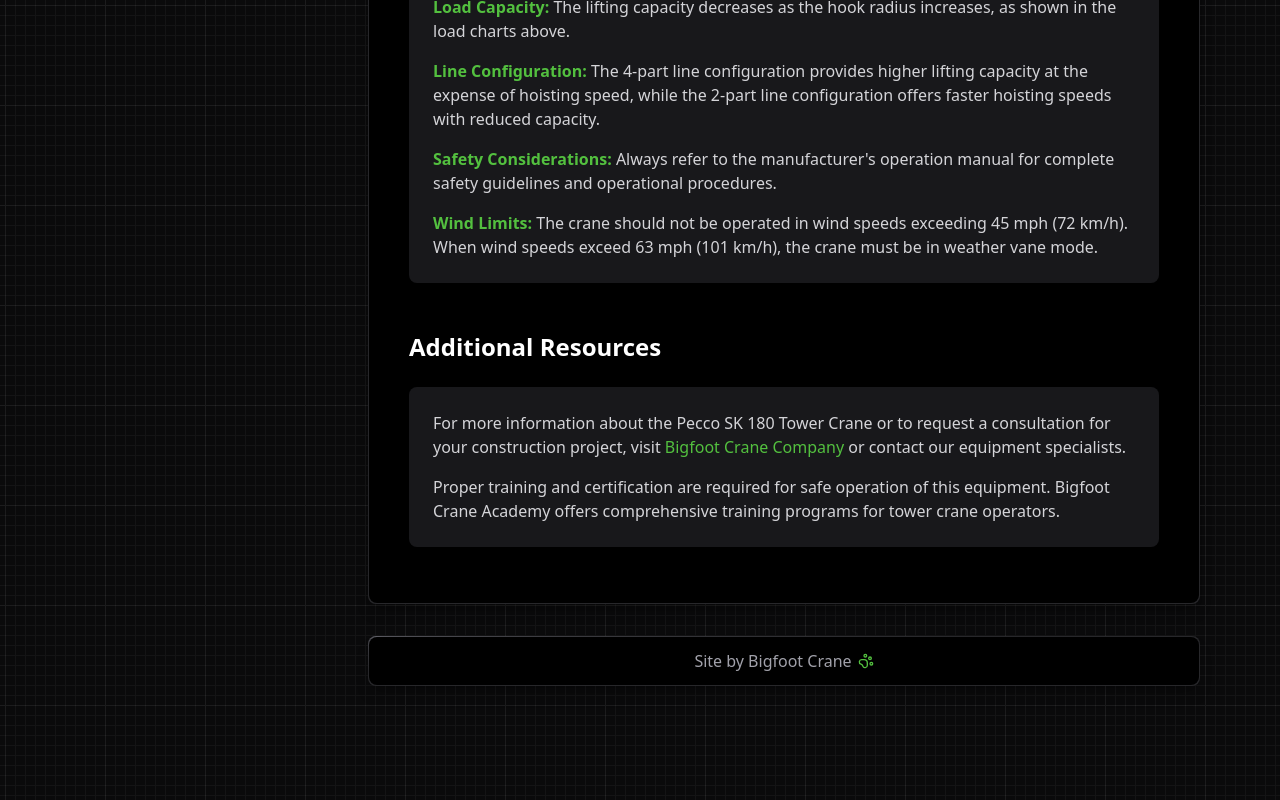
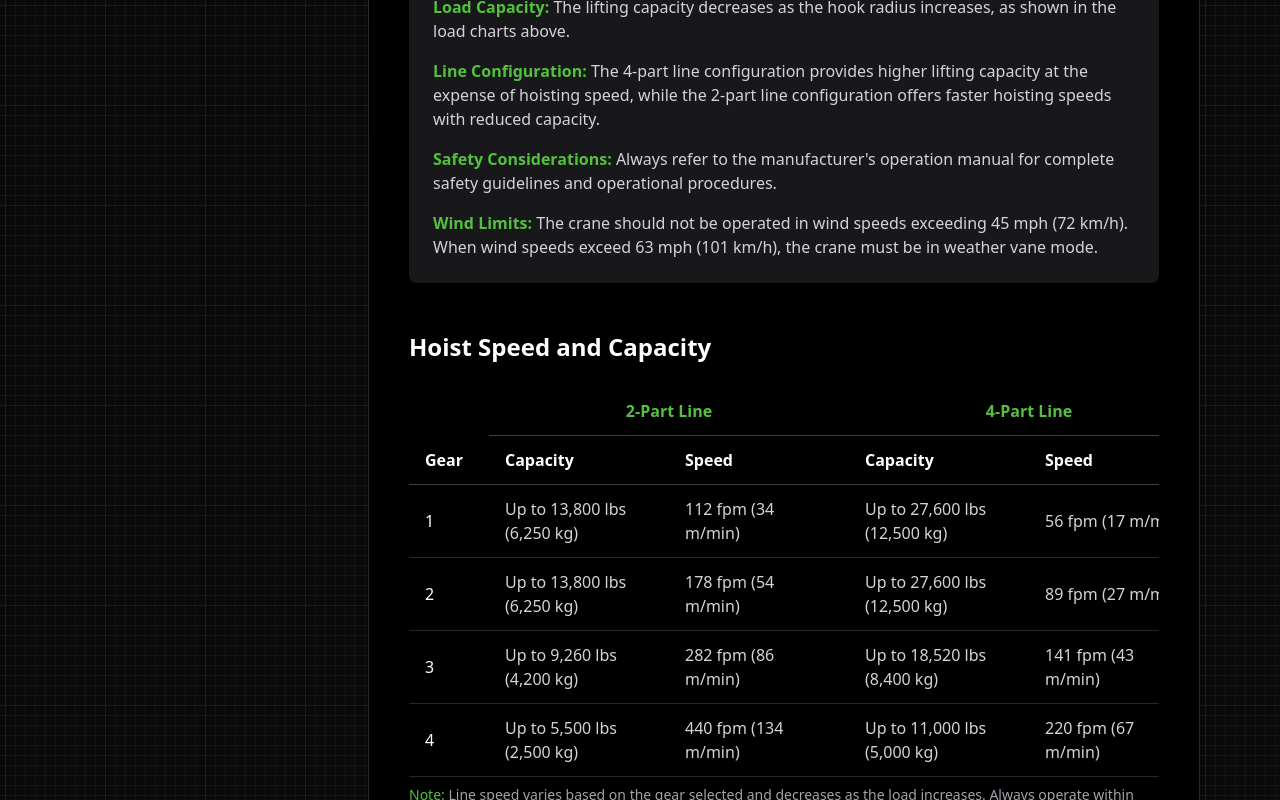
Before and after one commit to ArsCodeAmatoria/lilfoot, a Next.js app: page /pecco-sk-180 in a window 1280 px wide. Shown: the part 2000-2800 px from the top of the page. Built offline with nearby package versions, Linux system fonts and the light colour scheme.

Commit message:
Add Hoist Speed and Capacity Table to Pecco SK 180 page

```diff
--- a/app/pecco-sk-180/page.tsx
+++ b/app/pecco-sk-180/page.tsx
@@ -138,7 +138,6 @@ export default function PeccoSK180Page() {
                   <td className="py-3 px-4 text-center text-gray-300">13,800 lbs</td>
                   <td className="py-3 px-4 text-center text-gray-300">13,800 lbs</td>
                   <td className="py-3 px-4 text-center text-gray-300">13,800 lbs</td>
-                  <td className="py-3 px-4 text-center text-gray-300"></td>
                   <td className="py-3 px-4 text-center text-gray-300"></td>
                   <td className="py-3 px-4 text-center text-gray-300"></td>
                   <td className="py-3 px-4 text-center text-gray-300"></td>
@@ -293,7 +292,6 @@ export default function PeccoSK180Page() {
                   <td className="py-3 px-4 text-center text-gray-300"></td>
                   <td className="py-3 px-4 text-center text-gray-300"></td>
                   <td className="py-3 px-4 text-center text-gray-300"></td>
-                  <td className="py-3 px-4 text-center text-gray-300"></td>
                 </tr>
               </tbody>
             </table>
@@ -357,6 +355,61 @@ export default function PeccoSK180Page() {
           </div>
         </section>
 
+        {/* Hoist Speed and Capacity Table */}
+        <section>
+          <h2 className="text-2xl font-bold text-white mb-6">Hoist Speed and Capacity</h2>
+          <div className="overflow-x-auto">
+            <table className="w-full border-collapse bg-black">
+              <thead>
+                <tr className="border-b border-gray-700">
+                  <th rowSpan={2} className="py-3 px-4 text-left text-white sticky left-0 bg-black z-10 min-w-[80px] align-bottom">Gear</th>
+                  <th colSpan={2} className="py-3 px-4 text-center text-highlight font-bold border-b border-gray-700">2-Part Line</th>
+                  <th colSpan={2} className="py-3 px-4 text-center text-highlight font-bold border-b border-gray-700">4-Part Line</th>
+                </tr>
+                <tr className="border-b border-gray-700">
+                  <th className="py-3 px-4 text-left text-white min-w-[180px]">Capacity</th>
+                  <th className="py-3 px-4 text-left text-white min-w-[180px]">Speed</th>
+                  <th className="py-3 px-4 text-left text-white min-w-[180px]">Capacity</th>
+                  <th className="py-3 px-4 text-left text-white min-w-[180px]">Speed</th>
+                </tr>
+              </thead>
+              <tbody>
+                <tr className="border-b border-gray-800 hover:bg-gray-900">
+                  <td className="py-3 px-4 text-white font-medium sticky left-0 bg-black z-10">1</td>
+                  <td className="py-3 px-4 text-gray-300">Up to 13,800 lbs (6,250 kg)</td>
+                  <td className="py-3 px-4 text-gray-300">112 fpm (34 m/min)</td>
+                  <td className="py-3 px-4 text-gray-300">Up to 27,600 lbs (12,500 kg)</td>
+                  <td className="py-3 px-4 text-gray-300">56 fpm (17 m/min)</td>
+                </tr>
+                <tr className="border-b border-gray-800 hover:bg-gray-900">
+                  <td className="py-3 px-4 text-white font-medium sticky left-0 bg-black z-10">2</td>
+                  <td className="py-3 px-4 text-gray-300">Up to 13,800 lbs (6,250 kg)</td>
+                  <td className="py-3 px-4 text-gray-300">178 fpm (54 m/min)</td>
+                  <td className="py-3 px-4 text-gray-300">Up to 27,600 lbs (12,500 kg)</td>
+                  <td className="py-3 px-4 text-gray-300">89 fpm (27 m/min)</td>
+                </tr>
+                <tr className="border-b border-gray-800 hover:bg-gray-900">
+                  <td className="py-3 px-4 text-white font-medium sticky left-0 bg-black z-10">3</td>
+                  <td className="py-3 px-4 text-gray-300">Up to 9,260 lbs (4,200 kg)</td>
+                  <td className="py-3 px-4 text-gray-300">282 fpm (86 m/min)</td>
+                  <td className="py-3 px-4 text-gray-300">Up to 18,520 lbs (8,400 kg)</td>
+                  <td className="py-3 px-4 text-gray-300">141 fpm (43 m/min)</td>
+                </tr>
+                <tr className="border-b border-gray-800 hover:bg-gray-900">
+                  <td className="py-3 px-4 text-white font-medium sticky left-0 bg-black z-10">4</td>
+                  <td className="py-3 px-4 text-gray-300">Up to 5,500 lbs (2,500 kg)</td>
+                  <td className="py-3 px-4 text-gray-300">440 fpm (134 m/min)</td>
+                  <td className="py-3 px-4 text-gray-300">Up to 11,000 lbs (5,000 kg)</td>
+                  <td className="py-3 px-4 text-gray-300">220 fpm (67 m/min)</td>
+                </tr>
+              </tbody>
+            </table>
+          </div>
+          <div className="mt-2 text-sm text-gray-400">
+            <span className="text-highlight font-medium">Note:</span> Line speed varies based on the gear selected and decreases as the load increases. Always operate within the specified capacity limits.
+          </div>
+        </section>
+
         {/* Additional Resources */}
         <section>
           <h2 className="text-2xl font-bold text-white mb-6">Additional Resources</h2>
```
